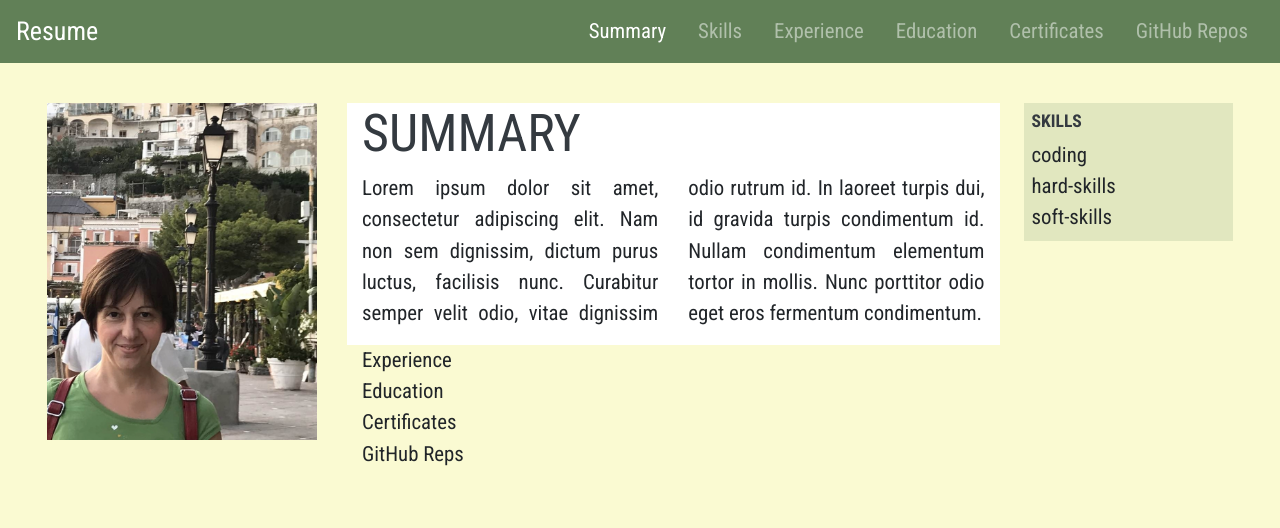
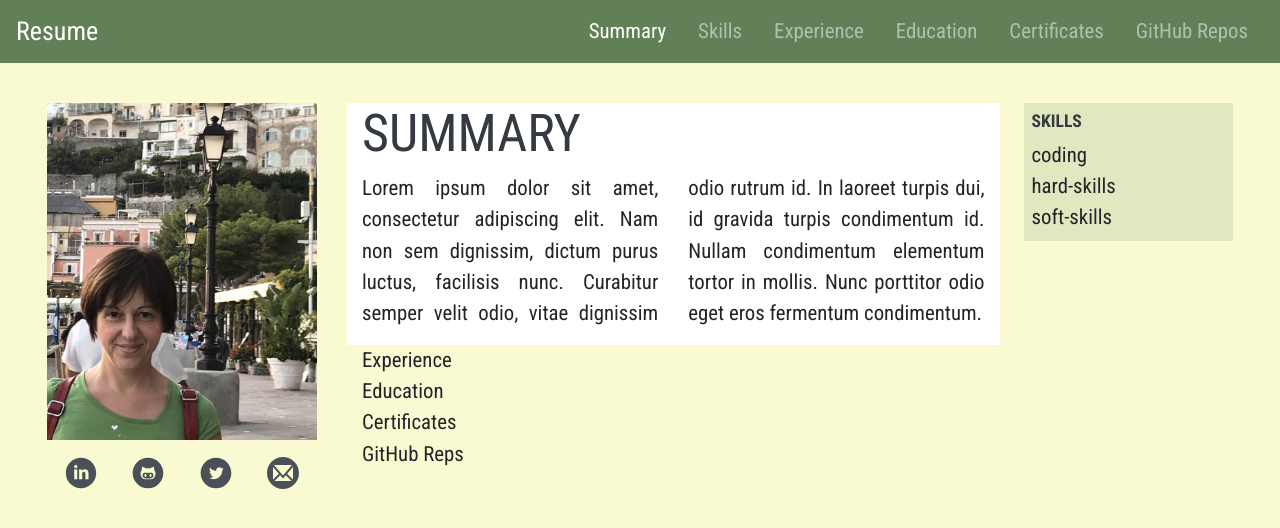
Before and after one commit to gordana16/my-resume, a website built with webpack: page src/index.html in a window 1280 px wide. Built offline with nearby package versions, Linux system fonts and the light colour scheme; some packages are replaced by stand-ins of ours.

Commit message:
adding social network icons by using prebuilt sprite.svg

```diff
--- a/package.json
+++ b/package.json
@@ -15,6 +15,7 @@
     "@babel/preset-env": "^7.7.1",
     "autoprefixer": "^9.7.1",
     "babel-loader": "^8.0.6",
+    "copy-webpack-plugin": "^5.0.5",
     "css-loader": "^3.2.0",
     "file-loader": "^4.2.0",
     "html-webpack-plugin": "^3.2.0",
--- a/src/index.html
+++ b/src/index.html
@@ -1,34 +1,24 @@
 <!DOCTYPE html>
 <html>
+
 <head>
   <meta charset="utf-8" />
   <meta name="viewport" content="width=device-width, initial-scale=1.0" />
   <title>Resume</title>
 </head>
+
 <body>
   <header>
     <nav class="navbar navbar-expand-lg navbar-dark bg-main">
       <a class="navbar-brand" href="#">Resume</a>
-        <button
-          class="navbar-toggler"
-          type="button"
-          data-toggle="collapse"
-          data-target="#navbarNav"
-          aria-controls="navbarNav"
-          aria-expanded="false"
-          aria-label="Toggle navigation"
-        >
+      <button class="navbar-toggler" type="button" data-toggle="collapse" data-target="#navbarNav"
+        aria-controls="navbarNav" aria-expanded="false" aria-label="Toggle navigation">
         <span class="navbar-toggler-icon"></span>
       </button>
-        <div
-          class="collapse navbar-collapse justify-content-end"
-          id="navbarNav"
-        >
+      <div class="collapse navbar-collapse justify-content-end" id="navbarNav">
         <ul class="navbar-nav">
           <li class="nav-item active">
-              <a class="nav-link nav-link-variant" href="#"
-                >Summary<span class="sr-only">(current)</span></a
-              >
+            <a class="nav-link nav-link-variant" href="#">Summary<span class="sr-only">(current)</span></a>
           </li>
           <li class="nav-item">
             <a class="nav-link nav-link-variant" href="#">Skills</a>
@@ -52,14 +42,27 @@
   <div class="container">
     <div class="row pt-4 mt-0 mt-md-2 mt-lg-3">
       <div class="col-lg-3 ml-lg-n2">
-          <div class="h-100 h-lg-auto bg-white" >
-            <img
-              id="profile-pic"
-              class="profile-pic img-fluid py-4 py-lg-0"
-              src="./profile-pic.jpg"
-              alt="Profile picture"
-            />
-
+        <div class="h-100 h-lg-auto">
+          <img id="profile-pic" class="profile-pic img-fluid" src="./profile-pic.jpg" alt="Profile picture" />
+          <ul class="icons d-flex justify-content-around py-3">
+            <li><svg class="icon linkedin-icon">
+                <use xlink:href="sprite.svg#icon-linkedin-with-circle"></use>
+              </svg>
+            </li>
+            <li>
+              <svg class="icon github-icon">
+                <use xlink:href="sprite.svg#icon-github-with-circle"></use>
+              </svg>
+            </li>
+            <li><svg class="icon twitter-icon">
+                <use xlink:href="sprite.svg#icon-twitter-with-circle"></use>
+              </svg>
+            </li>
+            <li><svg class="icon mail-icon">
+                <use xlink:href="sprite.svg#icon-mail4"></use>
+              </svg>
+            </li>
+          </ul>
         </div>
       </div>
       <div class="col-lg-9">
@@ -87,7 +90,7 @@
             </div>
 
           </div>
-          <div id="experience" class="col-lg-10" >Experience</div>
+          <div id="experience" class="col-lg-10">Experience</div>
           <div id="education" class="col-lg-10">Education</div>
           <div id="certificates" class="col-lg-10">Certificates</div>
           <div id="github-reps" class="col-lg-10">GitHub Reps</div>
@@ -96,4 +99,5 @@
       </div>
     </div>
 </body>
+
 </html>
--- a/src/scss/_custom_styles.scss
+++ b/src/scss/_custom_styles.scss
@@ -40,7 +40,8 @@
 }
 
 @include media-breakpoint-down(md) {
-  .profile-pic {
+  .profile-pic,
+  .icons {
     max-width: 200px;
     margin: auto;
     display: block;
@@ -67,3 +68,14 @@
     font-weight: 700;
   }
 }
+
+.icons {
+  list-style: none;
+  padding: 0;
+}
+
+.icon {
+  width: 2rem;
+  height: 2rem;
+  fill: $gray-700;
+}
--- a/webpack.config.js
+++ b/webpack.config.js
@@ -1,6 +1,7 @@
 const path = require("path");
 const webpack = require("webpack");
 const HtmlWebpackPlugin = require("html-webpack-plugin");
+const CopyPlugin = require("copy-webpack-plugin");
 
 module.exports = {
   entry: {
@@ -58,6 +59,12 @@
     }),
     new HtmlWebpackPlugin({
       template: "./src/index.html"
-    })
+    }),
+    new CopyPlugin([
+      {
+        from: "./src/sprite.svg",
+        to: ""
+      }
+    ])
   ]
 };
```
Also changed, not shown: src/sprite.svg (added), 1 other file. Lines whose indentation alone changed are shown as unchanged.
